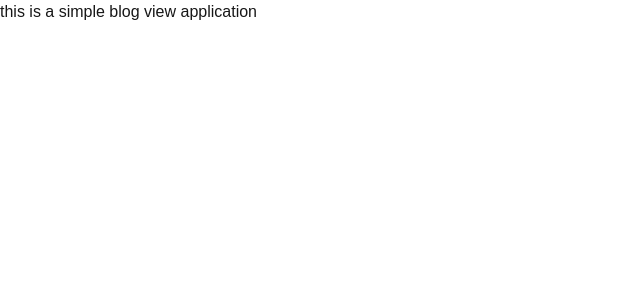
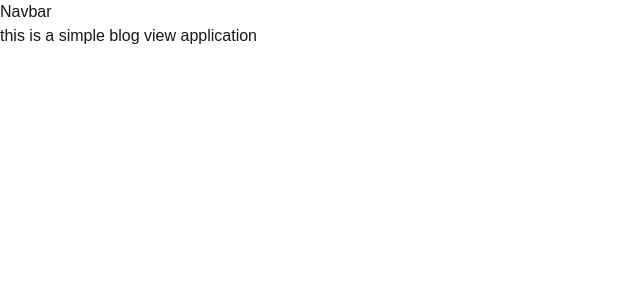
Before and after one commit to bikash-sarker-dev/simple-blog-view-app, a Next.js app: page / in a window 1280 px wide. Shown: the top 300 px of the page, without its empty margins (0-640 px from the left). Built offline with nearby package versions, Linux system fonts and the light colour scheme.

Commit message:
the navbar part completed

```diff
--- /dev/null
+++ b/src/app/details/layout.js
@@ -0,0 +1,5 @@
+const layoutDetails = () => {
+  return <div>layoutDetails</div>;
+};
+
+export default layoutDetails;
--- a/src/app/layout.js
+++ b/src/app/layout.js
@@ -1,3 +1,4 @@
+import Navbar from "@/components/header/Navbar";
 import localFont from "next/font/local";
 import "./globals.css";
 
@@ -13,8 +14,8 @@ const geistMono = localFont({
 });
 
 export const metadata = {
-  title: "Create Next App",
-  description: "Generated by create next app",
+  title: "Blog | Home",
+  description: "this is a simple blog view post application.",
 };
 
 export default function RootLayout({ children }) {
@@ -23,6 +24,9 @@ export default function RootLayout({ children }) {
       <body
         className={`${geistSans.variable} ${geistMono.variable} antialiased`}
       >
+        <header>
+          <Navbar />
+        </header>
         {children}
       </body>
     </html>
--- /dev/null
+++ b/src/components/header/Navbar.jsx
@@ -0,0 +1,5 @@
+const Navbar = () => {
+  return <div>Navbar</div>;
+};
+
+export default Navbar;
```
Also changed, not shown: src/app/profile/page.jsx (added, +9 -0 lines), src/app/details/[id]/page.jsx (added).
